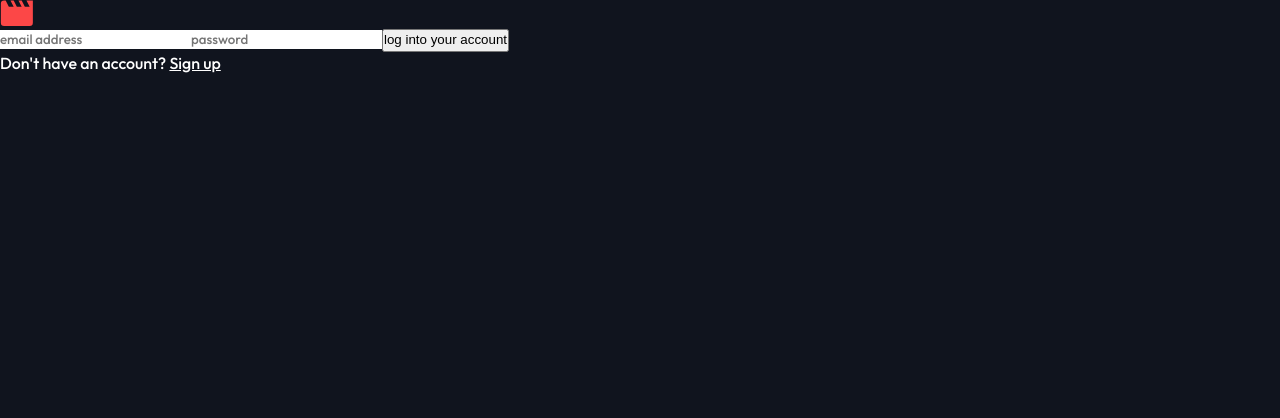
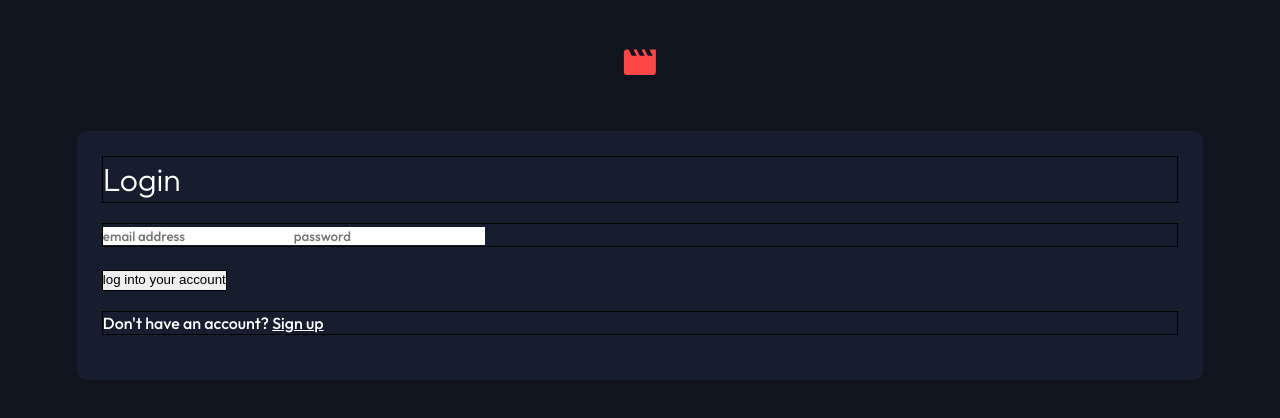
Before and after one commit to JorgeAMendoza/entertainment-web-app, a React (Vite) app in the folder client/: page /login in a window 1280 px wide. Shown: the top 418 px of the page. Built offline with nearby package versions, Linux system fonts and the light colour scheme.

Commit message:
directory containing project images ignored, create util style that will be used for both the sign in and login form

```diff
--- a/client/src/main.tsx
+++ b/client/src/main.tsx
@@ -10,7 +10,7 @@ import { GRAPHQL_URI } from './utils/config';
 import { createBrowserRouter, RouterProvider } from 'react-router-dom';
 import { setContext } from '@apollo/client/link/context';
 import WelcomePage from './routes/WelcomePage/WelcomePage';
-import LoginRoute from './routes/LoginRoute';
+import LoginRoute from './routes/LoginRoute/LoginRoute';
 import SignUpRoute from './routes/SignUpRoute';
 import ErrorPage from './routes/ErrorPage/ErrorPage';
 import LoginProvider from './context/login-context';
--- a/client/src/routes/LoginRoute.tsx
+++ /dev/null
@@ -1,98 +0,0 @@
-import { Formik, Form } from 'formik';
-import { useLoginUserMutation } from '../generated/graphql';
-import { LoginForm } from '../types/form-props';
-import TextField from '../components/TextField/TextField';
-import { loginFormValidation } from '../utils/form-validation';
-import { Link, useLocation, useNavigate } from 'react-router-dom';
-import logoIcon from '../assets/logo.svg';
-import saveToken from '../utils/save-token';
-import { useEffect, useState } from 'react';
-
-const initialValues: LoginForm = {
-  email: '',
-  password: '',
-};
-
-interface LocationStateLogin {
-  logoutMessage: string;
-}
-
-const LoginRoute = () => {
-  const [loginUser, { loading, error }] = useLoginUserMutation();
-  const [logoutMessage, setLogoutMessage] = useState('');
-  const location = useLocation();
-  const navigate = useNavigate();
-
-  useEffect(() => {
-    const state = location.state as LocationStateLogin;
-    if (state && state.logoutMessage) setLogoutMessage(state.logoutMessage);
-
-    // at some point, the logout messagwe may be a seperate component where it appears fro three seconds and then dissapears.
-  }, [location]);
-
-  return (
-    <main>
-      <div>
-        {logoutMessage && <p data-cy="logoutMessage">{logoutMessage}</p>}
-      </div>
-      <div>
-        <img src={logoIcon} alt="entertainment logo" />
-      </div>
-
-      {error && <p data-cy="loginError">{error.message}</p>}
-
-      <Formik
-        initialValues={initialValues}
-        validationSchema={loginFormValidation}
-        onSubmit={(values, actions) => {
-          actions.setSubmitting(false);
-          void loginUser({
-            variables: { email: values.email, password: values.password },
-          })
-            .then((data) => {
-              if (!data.data) return;
-
-              saveToken(data.data.loginUser.token);
-              navigate('/dashboard', {
-                state: { token: data.data.loginUser.token },
-              });
-            })
-            .catch((e: unknown) => {
-              if (e instanceof Error) console.log(e);
-            });
-        }}
-      >
-        <Form data-cy="loginForm">
-          <label data-cy="loginEmail">
-            <TextField
-              name="email"
-              type="text"
-              id="email"
-              placeholder="email address"
-            />
-          </label>
-          <label data-cy="loginPassword">
-            <TextField
-              name="password"
-              type="password"
-              id="password"
-              placeholder="password"
-            />
-          </label>
-          <button type="submit" data-cy="loginButton">
-            {loading ? '...loading' : 'log into your account'}
-          </button>
-        </Form>
-      </Formik>
-
-      <p>
-        Don&apos;t have an account?{' '}
-        <Link to="/sign-up" data-cy="signUpLink">
-          Sign up
-        </Link>
-      </p>
-    </main>
-  );
-};
-
-export default LoginRoute;
--- /dev/null
+++ b/client/src/routes/LoginRoute/LoginRoute.tsx
@@ -0,0 +1,105 @@
+import { Formik } from 'formik';
+import { useLoginUserMutation } from '../../generated/graphql';
+import { LoginForm } from '../../types/form-props';
+import TextField from '../../components/TextField/TextField';
+import { loginFormValidation } from '../../utils/form-validation';
+import { Link, useLocation, useNavigate } from 'react-router-dom';
+import logoIcon from '../../assets/logo.svg';
+import saveToken from '../../utils/save-token';
+import { useEffect, useState } from 'react';
+import Container from '../../styles/utils/Container.styled';
+import Styled from '../../styles/utils/LoginSignup/LoginSignup.styled';
+
+const initialValues: LoginForm = {
+  email: '',
+  password: '',
+};
+
+interface LocationStateLogin {
+  logoutMessage: string;
+}
+
+const LoginRoute = () => {
+  const [loginUser, { loading, error }] = useLoginUserMutation();
+  const [logoutMessage, setLogoutMessage] = useState('');
+  const location = useLocation();
+  const navigate = useNavigate();
+
+  useEffect(() => {
+    const state = location.state as LocationStateLogin;
+    if (state && state.logoutMessage) setLogoutMessage(state.logoutMessage);
+
+    // at some point, the logout messagwe may be a seperate component where it appears fro three seconds and then dissapears.
+  }, [location]);
+
+  return (
+    <Container>
+      <Styled.PageContainer>
+        <div>
+          {logoutMessage && <p data-cy="logoutMessage">{logoutMessage}</p>}
+        </div>
+        <div>
+          <img src={logoIcon} alt="entertainment logo" />
+        </div>
+
+        {error && <p data-cy="loginError">{error.message}</p>}
+
+        <Formik
+          initialValues={initialValues}
+          validationSchema={loginFormValidation}
+          onSubmit={(values, actions) => {
+            actions.setSubmitting(false);
+            void loginUser({
+              variables: { email: values.email, password: values.password },
+            })
+              .then((data) => {
+                if (!data.data) return;
+
+                saveToken(data.data.loginUser.token);
+                navigate('/dashboard', {
+                  state: { token: data.data.loginUser.token },
+                });
+              })
+              .catch((e: unknown) => {
+                if (e instanceof Error) console.log(e);
+              });
+          }}
+        >
+          <Styled.AuthForm data-cy="loginForm">
+            <h1>Login</h1>
+            <div>
+              <label data-cy="loginEmail">
+                <TextField
+                  name="email"
+                  type="text"
+                  id="email"
+                  placeholder="email address"
+                />
+              </label>
+              <label data-cy="loginPassword">
+                <TextField
+                  name="password"
+                  type="password"
+                  id="password"
+                  placeholder="password"
+                />
+              </label>
+            </div>
+
+            <button type="submit" data-cy="loginButton">
+              {loading ? '...loading' : 'log into your account'}
+            </button>
+            <p>
+              Don&apos;t have an account?{' '}
+              <Link to="/sign-up" data-cy="signUpLink">
+                Sign up
+              </Link>
+            </p>
+          </Styled.AuthForm>
+        </Formik>
+      </Styled.PageContainer>
+    </Container>
+  );
+};
+
+export default LoginRoute;
--- a/client/src/styles/utils/Container.styled.tsx
+++ b/client/src/styles/utils/Container.styled.tsx
@@ -1,7 +1,7 @@
 import styled from 'styled-components';
 
 const Container = styled.div`
-  width: 92%;
+  width: 88%;
   max-width: 126rem;
   margin: 0 auto;
 `;
--- /dev/null
+++ b/client/src/styles/utils/LoginSignup/LoginSignup.styled.tsx
@@ -0,0 +1,37 @@
+import styled from 'styled-components';
+import { Form } from 'formik';
+
+const PageContainer = styled.main`
+  height: 100vh;
+  display: flex;
+  flex-direction: column;
+  align-items: center;
+  padding-top: 4.9rem;
+`;
+
+const Logo = styled.div``;
+
+const AuthForm = styled(Form)`
+  --container-bg: var(--semi-dark-blue);
+  background-color: var(--semi-dark-blue);
+  /* min-height: 38.5rem; */
+  width: 100%;
+  border-radius: 1rem;
+  padding: 2.5rem;
+  margin-block-start: 5.5rem;
+
+  h1 {
+    font-weight: 300;
+  }
+
+  & > * {
+    border: 1px solid black;
+    margin-block-end: 2rem;
+  }
+`;
+
+export default {
+  PageContainer,
+  AuthForm,
+  Logo,
+};
```
Also changed, not shown: 1 other file (tests, documents, lock files or other folders).
